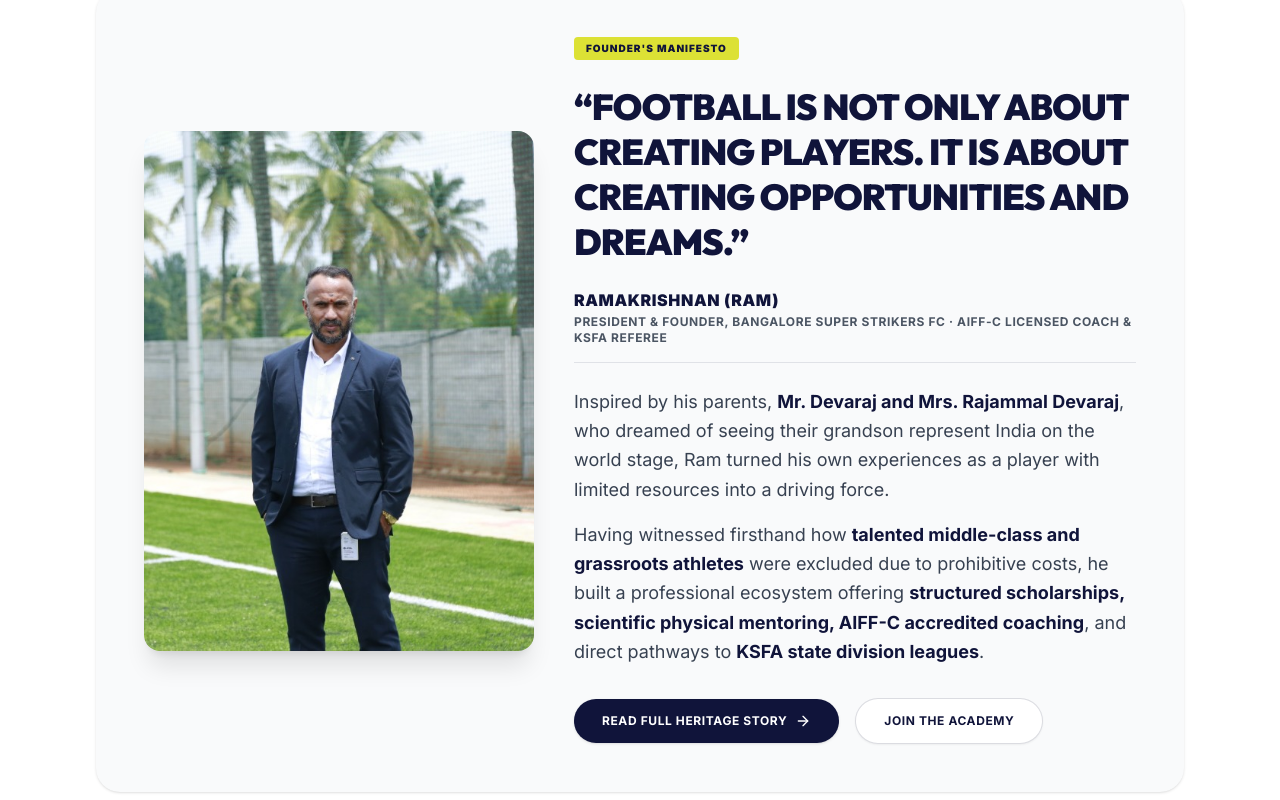
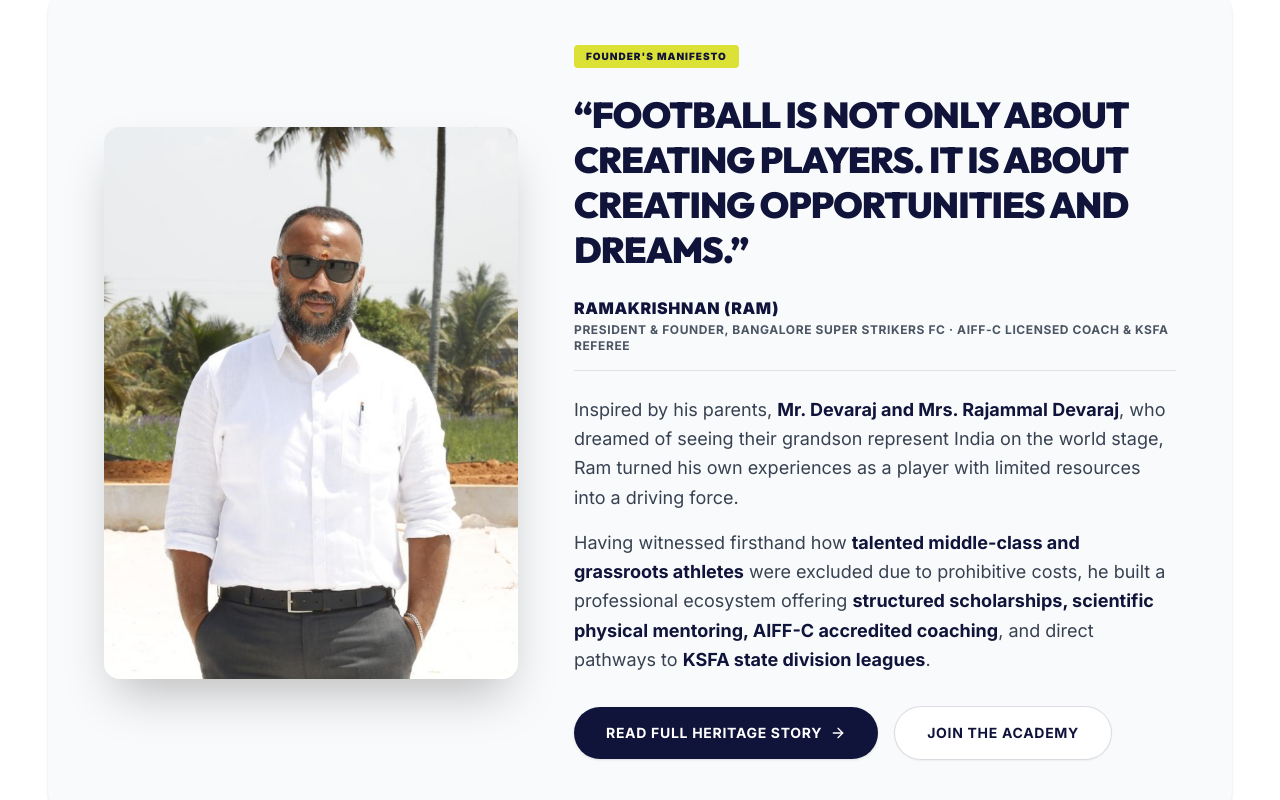
Before and after one commit to Shree-varshan-430/Super-Striker-International, a Next.js app: page / in a window 1280 px wide. Shown: the part 6400-7200 px from the top of the page. Built offline with nearby package versions, Linux system fonts and the light colour scheme.

Commit message:
style: restore founder portrait in Stories Behind The Vision and expand card to 1440px canvas

```diff
--- a/src/app/page.tsx
+++ b/src/app/page.tsx
@@ -390,33 +390,33 @@
         {/* 9. FOUNDER & HERITAGE PROFILE NOTE (MAGAZINE INTERVIEW - LIGHT & ENLARGED PORTRAIT) */}
         <motion.section
           {...sectionAnimProps}
-          className="py-20 sm:py-24 px-4 sm:px-6 lg:px-8 max-w-6xl 2xl:max-w-7xl mx-auto bg-white border-b border-gray-100 select-none"
+          className="py-20 sm:py-24 px-4 sm:px-6 lg:px-10 xl:px-12 max-w-7xl 2xl:max-w-[1440px] mx-auto bg-white border-b border-gray-100 select-none"
         >
           <div className="text-center mb-12 sm:mb-16">
             <span className="text-[10px] font-black uppercase tracking-widest text-[#DCE135] bg-[#10143A] px-3 py-1 rounded">
               HERITAGE INTERVIEWS
             </span>
-            <h2 className="font-display text-3xl sm:text-5xl font-black uppercase tracking-tight text-[#10143A] mt-2">
+            <h2 className="font-display text-2xl sm:text-4xl lg:text-5xl font-black uppercase tracking-tight text-[#10143A] mt-2">
               Stories Behind The Vision
             </h2>
             <div className="h-1.5 w-16 bg-[#10143A] mx-auto mt-4" />
           </div>
 
-          <div className="grid grid-cols-1 lg:grid-cols-12 gap-8 lg:gap-10 items-center bg-gray-50 rounded-3xl p-6 sm:p-10 lg:p-12 shadow-sm">
+          <div className="grid grid-cols-1 lg:grid-cols-12 gap-8 lg:gap-14 items-center bg-gray-50 rounded-2xl sm:rounded-3xl p-6 sm:p-10 lg:p-14 shadow-sm">
             {/* Portrait Image with crisp 4K rendering */}
             <div className="lg:col-span-5 flex justify-center w-full">
               <motion.div
                 whileHover={{ y: -4 }}
                 transition={{ type: "spring", stiffness: 200 }}
-                className="relative aspect-[3/4] w-full max-w-[440px] min-h-[380px] sm:min-h-[460px] rounded-2xl overflow-hidden shadow-xl"
+                className="relative aspect-[4/3] sm:aspect-[4/5] lg:aspect-[3/4] w-full max-w-[520px] rounded-2xl overflow-hidden shadow-2xl"
               >
                 <Image
-                  src="/images/founder-pitch-standing.jpg"
+                  src="/images/founder-portrait.jpg"
                   alt="Ramakrishnan President Portrait"
                   fill
                   unoptimized
                   className="object-cover object-top"
-                  sizes="(max-w-768px) 100vw, 440px"
+                  sizes="(max-w-768px) 100vw, 520px"
                   priority
                 />
               </motion.div>
@@ -449,14 +449,14 @@
               <div className="pt-2 flex flex-wrap gap-4 items-center">
                 <Link
                   href="/about"
-                  className="inline-flex items-center gap-2 rounded-full bg-[#10143A] text-white px-7 py-3.5 text-xs font-bold uppercase tracking-wider hover:bg-[#DCE135] hover:text-[#10143A] transition-all shadow-sm"
+                  className="inline-flex items-center gap-2 rounded-full bg-[#10143A] text-white px-8 py-4 text-xs sm:text-sm font-bold uppercase tracking-wider hover:bg-[#DCE135] hover:text-[#10143A] transition-all shadow-sm"
                 >
                   Read Full Heritage Story
                   <ArrowRight className="h-4 w-4" />
                 </Link>
                 <Link
                   href="/contact"
-                  className="inline-flex items-center gap-2 rounded-full bg-white text-[#10143A] border border-[#10143A]/15 px-7 py-3.5 text-xs font-bold uppercase tracking-wider hover:bg-gray-100 transition-all shadow-xs"
+                  className="inline-flex items-center gap-2 rounded-full bg-white text-[#10143A] border border-[#10143A]/15 px-8 py-4 text-xs sm:text-sm font-bold uppercase tracking-wider hover:bg-gray-100 transition-all shadow-xs"
                 >
                   Join The Academy
                 </Link>
```
